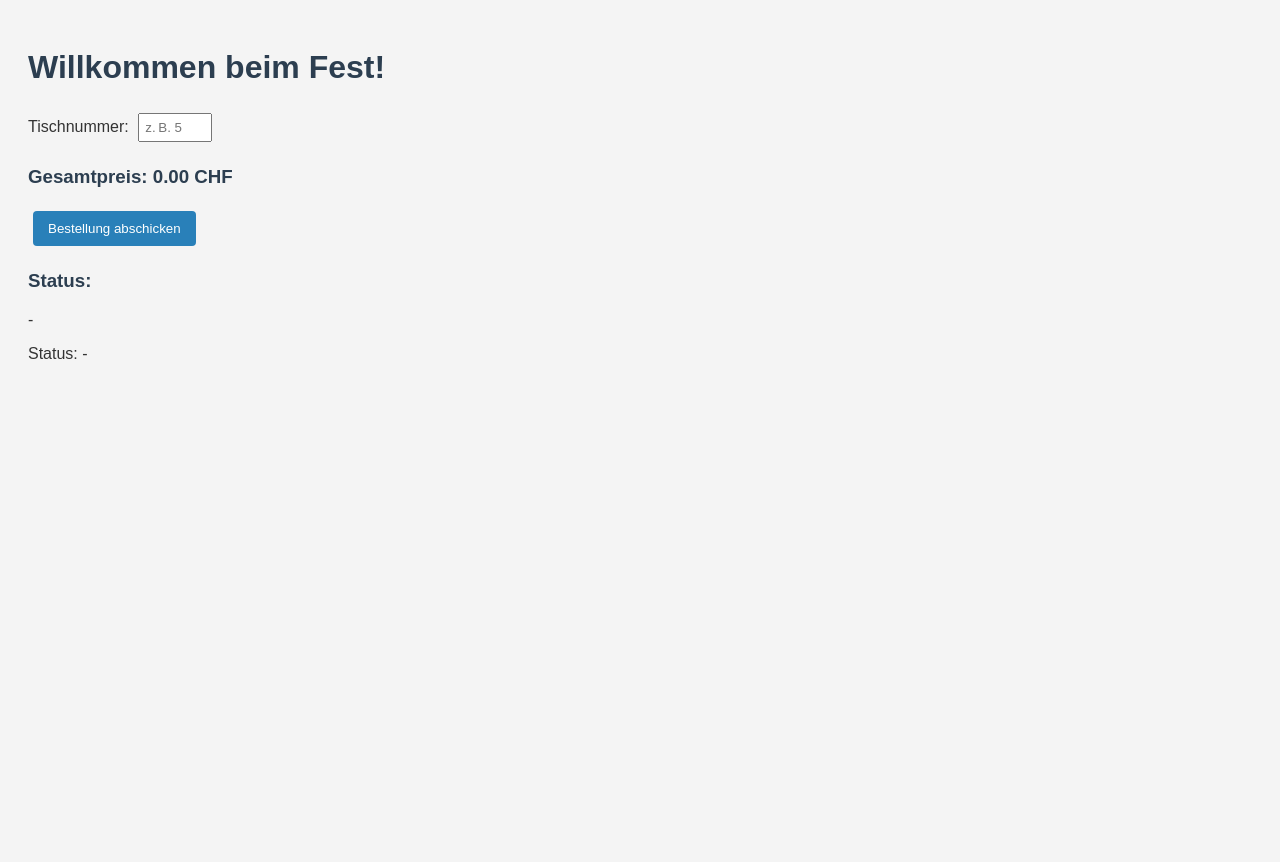
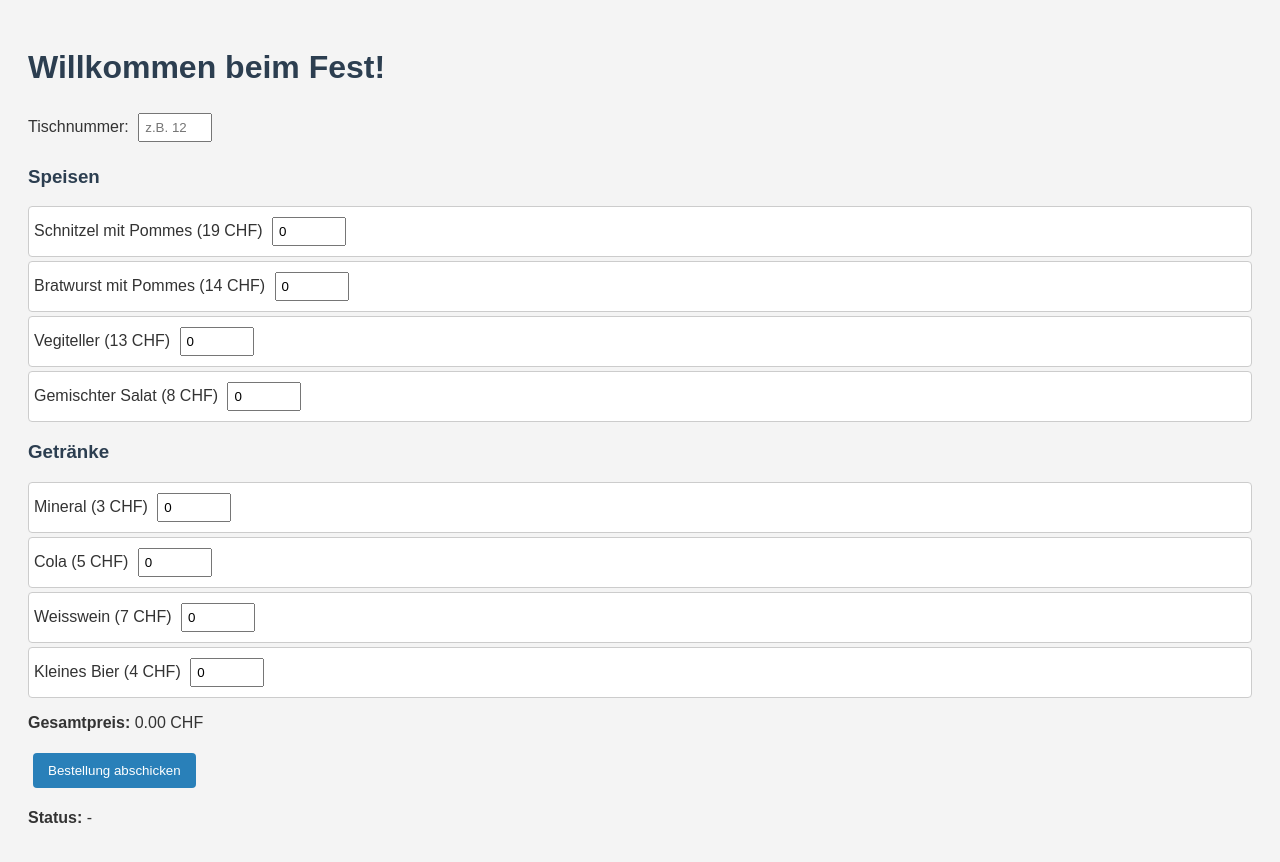
Before and after one commit to pditi255/b-sebeiz-1.2, a website: page index.html in a window 1280 px wide. Before the commit the page ends 800 px from the top, so only its background shows below. Drawn offline with Linux system fonts and the light colour scheme.

Commit message:
Update index.html

```diff
--- a/index.html
+++ b/index.html
@@ -6,33 +6,21 @@
   <link rel="stylesheet" href="styles.css">
 </head>
 <body>
-  <h1>Willkommen beim Fest!</h1>
+  <div class="container">
+    <h1>Willkommen beim Fest!</h1>
 
-  <label for="tableNumber">Tischnummer:</label>
-<input type="number" id="tableNumber" min="1" placeholder="z. B. 5" required>
+    <label for="table">Tischnummer:</label>
+    <input type="number" id="table" min="1" placeholder="z.B. 12" />
 
-  <div id="menuContainer"></div>
+    <div id="menuContainer"></div>
 
-  <h3>Gesamtpreis: <span id="total">0.00</span> CHF</h3>
+    <p><strong>Gesamtpreis:</strong> <span id="total">0.00</span> CHF</p>
 
-  <button onclick="submitOrder()">Bestellung abschicken</button>
+    <button id="orderButton" type="button">Bestellung abschicken</button>
 
-  <h3>Status:</h3>
-  <div id="status">-</div>
+    <p><strong>Status:</strong> <span id="status">-</span></p>
+  </div>
 
   <script src="script.js"></script>
 </body>
 </html>
-<p id="statusDisplay">Status: -</p>
-<script>
-async function checkStatus() {
-  const table = document.getElementById('table').value;
-  if (!table) return;
-  const res = await fetch(`/status/${table}`);
-  const data = await res.json();
-  document.getElementById('statusDisplay').textContent = `Status: ${data.status}`;
-}
-
-// alle 5 Sekunden aktualisieren
-setInterval(checkStatus, 5000);
-</script>
```
